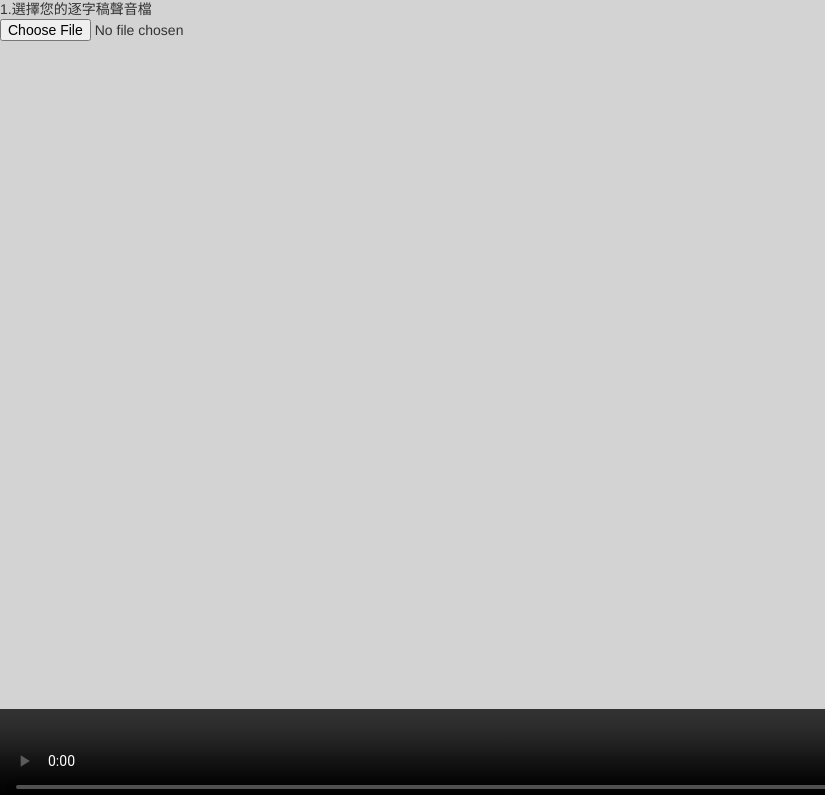
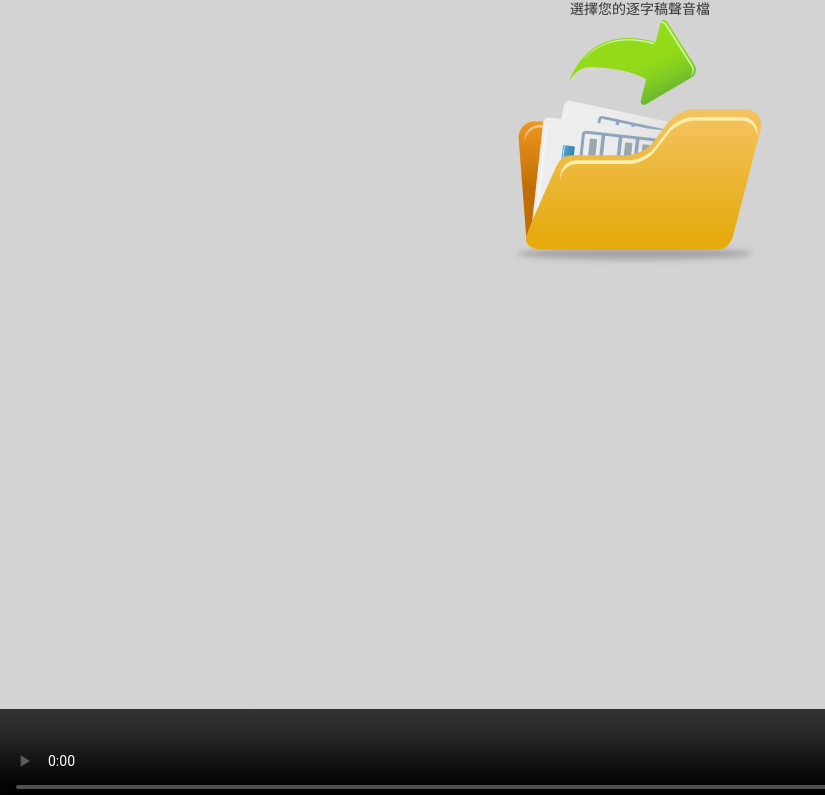
Before and after one commit to ygtw/footTouchPlayerrr, a plain HTML site: page demo/index.html in a window 1280 px wide. Shown: the part 91-886 px from the top of the page, without its empty margins (0-825 px from the left). Drawn offline with nearby package versions, Linux system fonts and the light colour scheme.

Commit message:
image upload

```diff
--- a/demo/index.html
+++ b/demo/index.html
@@ -142,6 +142,10 @@ myPlayer.currentTime(whereYouAt-2); // 2 minutes into the video
 
 }
 
+function openfiles (argument) {
+  // body...
+  $("#fileinput").click()
+}
 
   </script>
 
@@ -165,13 +169,17 @@ body
 </head>
 <body>
 
-    <div id="playy" style="background: lightgray " onclick="testt()">
+    <div id="playy" style="background: lightgray; text-align:center " onclick="testt()">
       <br>
      <h1> footPlayer </h1>
 
 <div id="fileselect">
-  1.選擇您的逐字稿聲音檔<br>
-<input id="fileinput" type="file" accept="*"/>
+  選擇您的逐字稿聲音檔<br>
+        <img src="open-file-icon.png" onclick="openfiles()"/>
+
+<input id="fileinput" type="file" accept="*" style="display:none"/>
+
+
 </div>
 
 <div id="stat" style="font-size:100pt; text-align:center">
```
Also changed, not shown: demo/open-file-icon.png (added).
